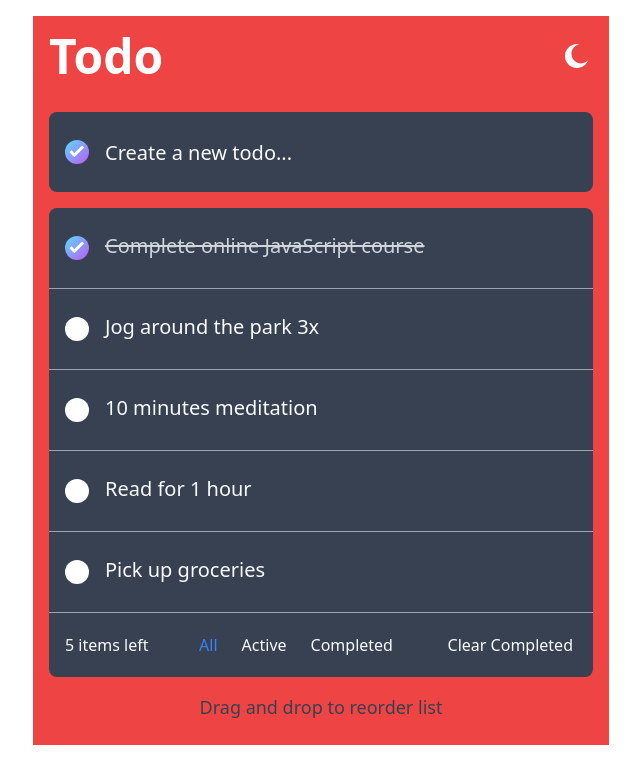
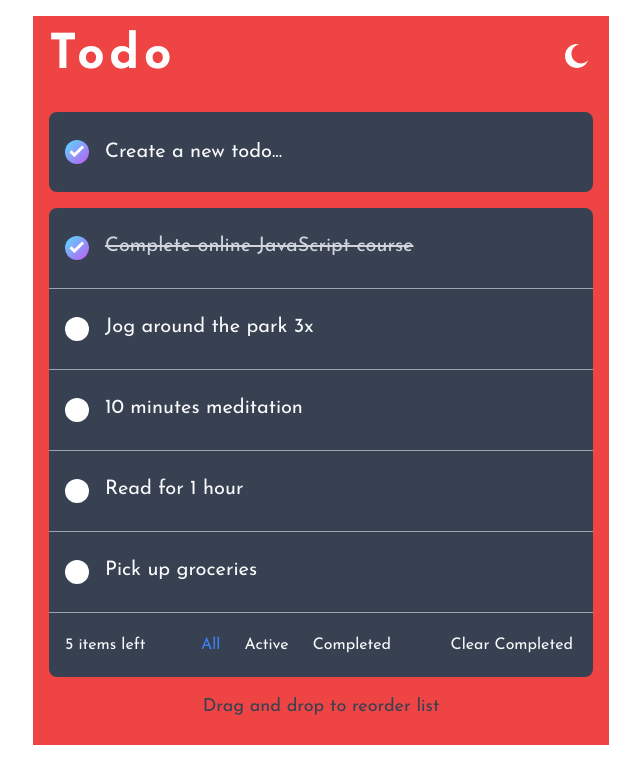
Before and after one commit to SahasSaurav/next-todos, a Next.js app: page / in a window 1280 px wide. Shown: the top 784 px of the page, without its empty margins (319-959 px from the left). Built offline with nearby package versions, Linux system fonts and the light colour scheme.

Commit message:
minor chages in style

```diff
--- a/src/componets/TodoHeader.tsx
+++ b/src/componets/TodoHeader.tsx
@@ -3,7 +3,7 @@ import ToggleButton from "./ToggleButton";
 const TodoHeader: React.FC = () => {
   return (
     <header className="flex justify-between items-center p-4">
-      <h2 className="sm:text-5xl text-6xl text-white font-semibold">Todo</h2>
+      <h2 className="sm:text-5xl text-6xl text-white font-semibold tracking-widest">Todo</h2>
       <ToggleButton />
     </header>
   );
--- a/src/componets/TodoItem.tsx
+++ b/src/componets/TodoItem.tsx
@@ -33,7 +33,7 @@ const TodoItem: React.FC<TodoItemProps> = ({ todo }) => {
       <div ref={drag} className="flex justify-start items-center">
         <div className=" flex">
         <input type="checkbox" className="h-6 w-6  appearance-none rounded-full outline-none checkbox" aria-label="Mark completed todo" checked={todo.completed} onChange={() => toggleCompleted(todo.id)} />
-        <span className={`block h-6 w-6 check-img ${todo.completed===false?'opacity-0':'opacity-100'} `}>      </span>
+        <span className={`block h-6 w-6 check-img ${todo.completed===false?'opacity-0':'opacity-100'} `}> </span>
       </div>
         <p
           className={`px-4 py-2 h-12 text-xl ${
--- a/src/componets/ToggleButton.tsx
+++ b/src/componets/ToggleButton.tsx
@@ -6,7 +6,7 @@ const ToggleButton: React.FC = () => {
   return (
     <button
       onClick={toggleTheme}
-      className="p-1 flex justify-center items-center "
+      className="p-1 flex justify-center items-center focus:outline-none focus:ring-2 focus:ring-indigo-500 "
     >
       {darkMode && (
         <img
--- a/src/pages/index.tsx
+++ b/src/pages/index.tsx
@@ -4,7 +4,7 @@ import NewTodo from "../componets/NewTodo";
 import TodoHeader from "../componets/TodoHeader";
 import TodosList from "../componets/TodosList";
 
-const Home: React.FC = (props) => {
+const Home: React.FC= (props) => {
 
   return (
     <>
@@ -13,7 +13,7 @@ const Home: React.FC = (props) => {
         <meta name="viewport" content="width=device-width, initial-scale=1.0" />
         <title>Todo App</title>
       </Head>
-      <div className="container mx-auto px-4 py-4 ">
+      <div className="container mx-auto px-4 py-4 font-josefin-sans ">
         <main className="max-w-xl bg-red-500 dark:bg-green-500 h-full mx-auto flex flex-col ">
           <TodoHeader />
           <main>
--- a/tailwind.config.js
+++ b/tailwind.config.js
@@ -13,7 +13,11 @@ module.exports = {
   ],
   darkMode: "class", // or 'media' or 'class'
   theme: {
-    extend: {},
+    extend: {
+      fontFamily: {
+        "josefin-sans": ["Josefin Sans", "sans-serif"],
+      },
+    },
   },
   variants: {
     extend: {},
```
